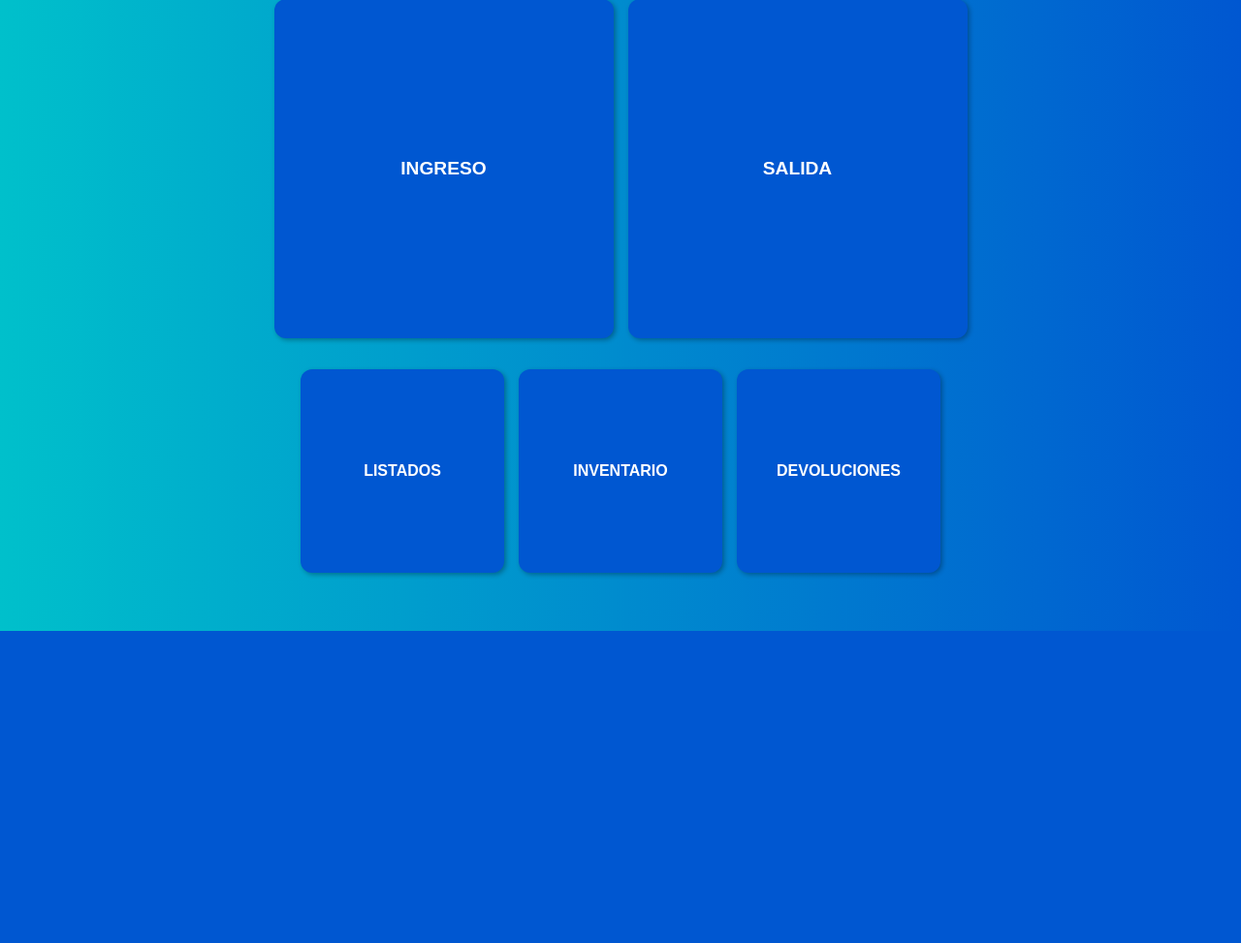
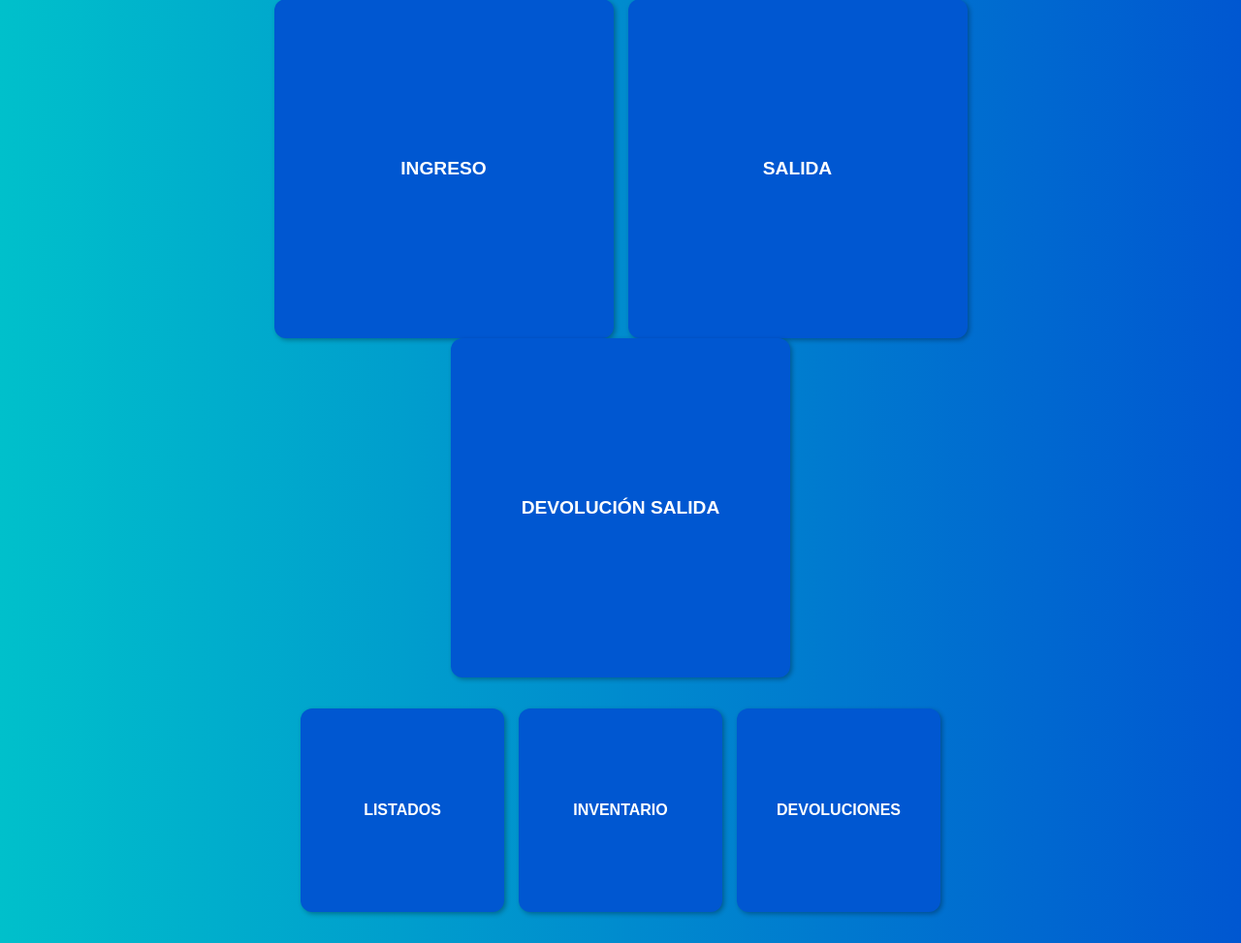
Before and after one commit to redofficeia-code/rima_v1, a Flask app: page / in a window 1280 px wide. Shown: the part 149-1122 px from the top of the page at 97% size. Before the commit the page ends 800 px from the top, so only its background shows below. Run offline with Flask 3, Linux system fonts and the light colour scheme.

Commit message:
Integra enlace y estilos para Devolución Salida

```diff
--- a/templates/index.html
+++ b/templates/index.html
@@ -64,15 +64,6 @@
       font-size: 1.2em;
     }
 
-    /* .secondary {
-      display: flex;
-      flex-wrap: wrap;
-      justify-content: space-between;
-      gap: 1.5%;
-      margin-bottom: 2em;
-    }
-*/
-
     .secondary a {
       width: 21%;
       padding-bottom: 21%;
@@ -93,18 +84,32 @@
 </head>
 <body>
   <div class="container">
-    <img src="{{ url_for('static', filename='img/logo2.png') }}" alt="Logo" style="max-height: 100px; margin: 1em auto;">
-
+    <img src="{{ url_for('static', filename='img/logo2.png') }}"
+         alt="Logo"
+         style="max-height: 100px; margin: 1em auto;">
 
     <div class="primary">
-      <a href="{{ url_for('ingreso') }}"><span>INGRESO</span></a>
-      <a href="{{ url_for('salida')  }}"><span>SALIDA</span></a>
+      <a href="{{ url_for('ingreso') }}">
+        <span>INGRESO</span>
+      </a>
+      <a href="{{ url_for('salida') }}">
+        <span>SALIDA</span>
+      </a>
+      <a href="{{ url_for('devolucion_salida') }}">
+        <span>DEVOLUCIÓN SALIDA</span>
+      </a>
     </div>
 
     <div class="secondary">
-      <a href="{{ url_for('listados')       }}"><span>LISTADOS</span></a>
-      <a href="{{ url_for('inventario')     }}"><span>INVENTARIO</span></a>
-      <a href="{{ url_for('devoluciones')   }}"><span>DEVOLUCIONES</span></a>
+      <a href="{{ url_for('listados') }}">
+        <span>LISTADOS</span>
+      </a>
+      <a href="{{ url_for('inventario') }}">
+        <span>INVENTARIO</span>
+      </a>
+      <a href="{{ url_for('devoluciones') }}">
+        <span>DEVOLUCIONES</span>
+      </a>
     </div>
   </div>
 </body>
```
Also changed, not shown: 2 other files.
